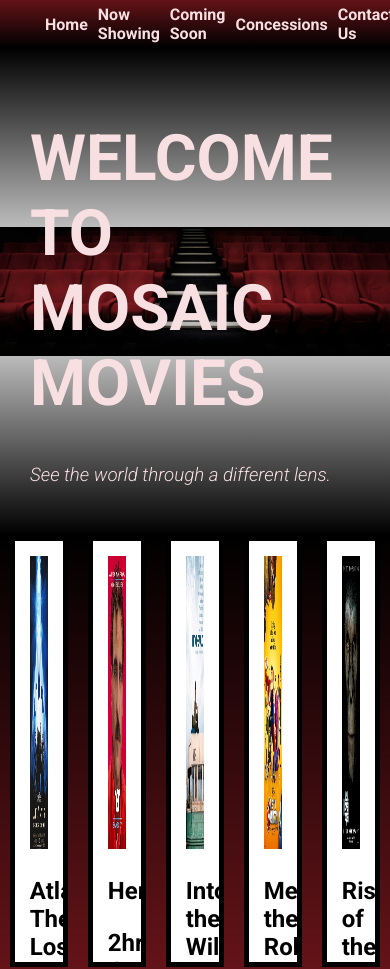
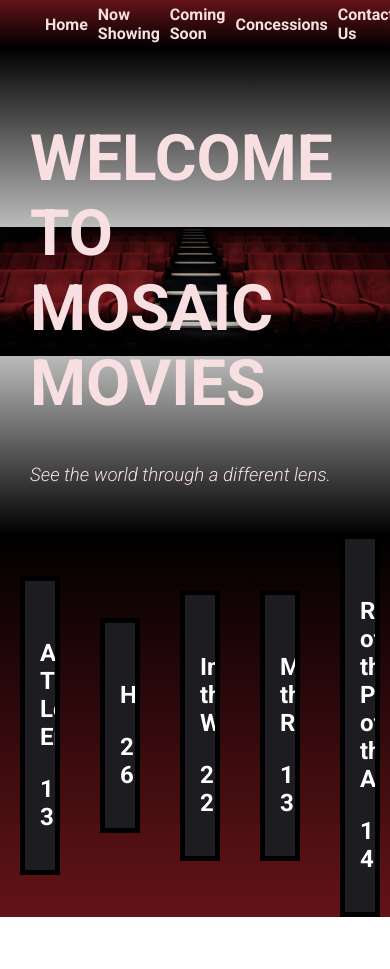
Before and after one commit to modamo-gh/MosaicMovies, a React (Vite) app: page / in a window 390 px wide. Shown: the top 969 px of the page. After the commit the page ends 917 px from the top, so only its background shows below. Built offline with nearby package versions, Linux system fonts and the light colour scheme.

Commit message:
You should make fluid items to make a responsive layout

```diff
--- a/src/styles/MoviePoster.module.css
+++ b/src/styles/MoviePoster.module.css
@@ -1,14 +1,12 @@
 .moviePoster {
-    flex-grow: 1;
-    width: 14%;
-    height: 90%;
-    left: 0;
-    right: 0;
-    margin: 5% 2.5%;
-    border: 5px solid black;
+    max-width: 100%;
+    width: 300px;
+    border: 5px solid rgb(0, 0, 0);
     overflow: hidden;
     padding: 15px;
-    background: white;
+    margin: 0 20px;
+    background: rgb(28, 28, 33);
+    color: white;
 }
 
 .image {
```
